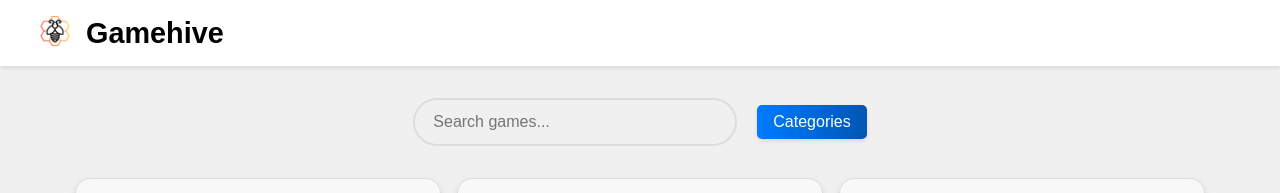
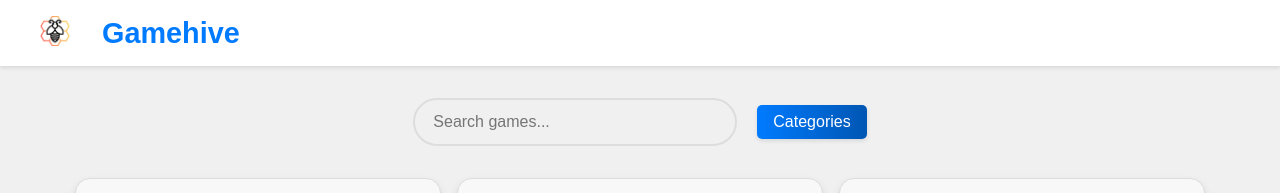
Before and after one commit to Voidixx/Gamehive, a plain HTML site: page games.html in a window 1280 px wide. Shown: the top 193 px of the page. Drawn offline with Linux system fonts and the light colour scheme.

Commit message:
Update games.html

```diff
--- a/games.html
+++ b/games.html
@@ -12,7 +12,7 @@
         <nav>
 <div class="logo-container">
                 <a href="index.html"> <img src="images/others/gamehivelogo.jpg" alt="Gamehive Logo" class="logo"> </a>
-                 <h1 class="playhub-heading">Gamehive</h1>
+                 <h1 class="gamehive-heading">Gamehive</h1>
 
             </div>
         </nav>
```
